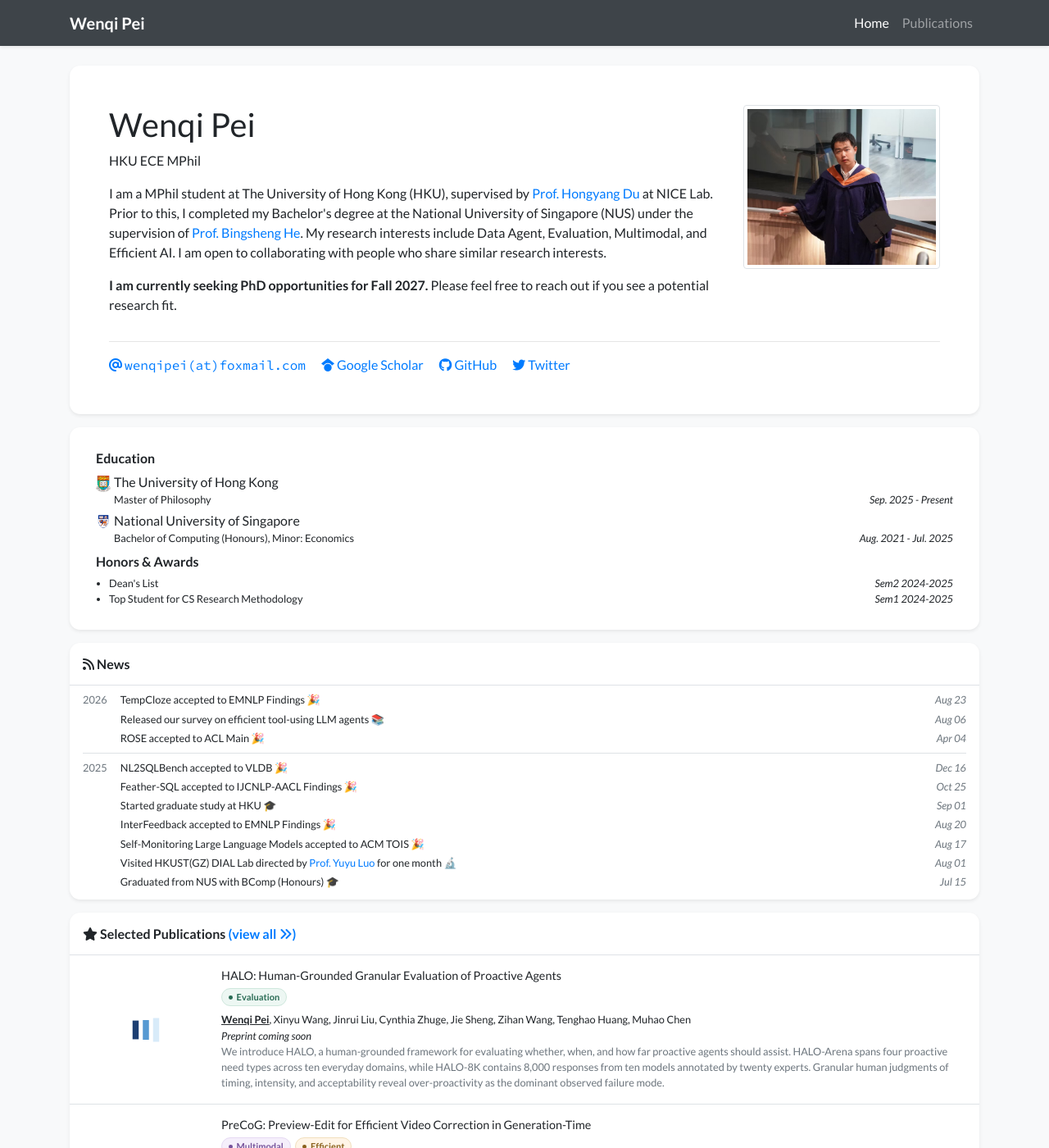
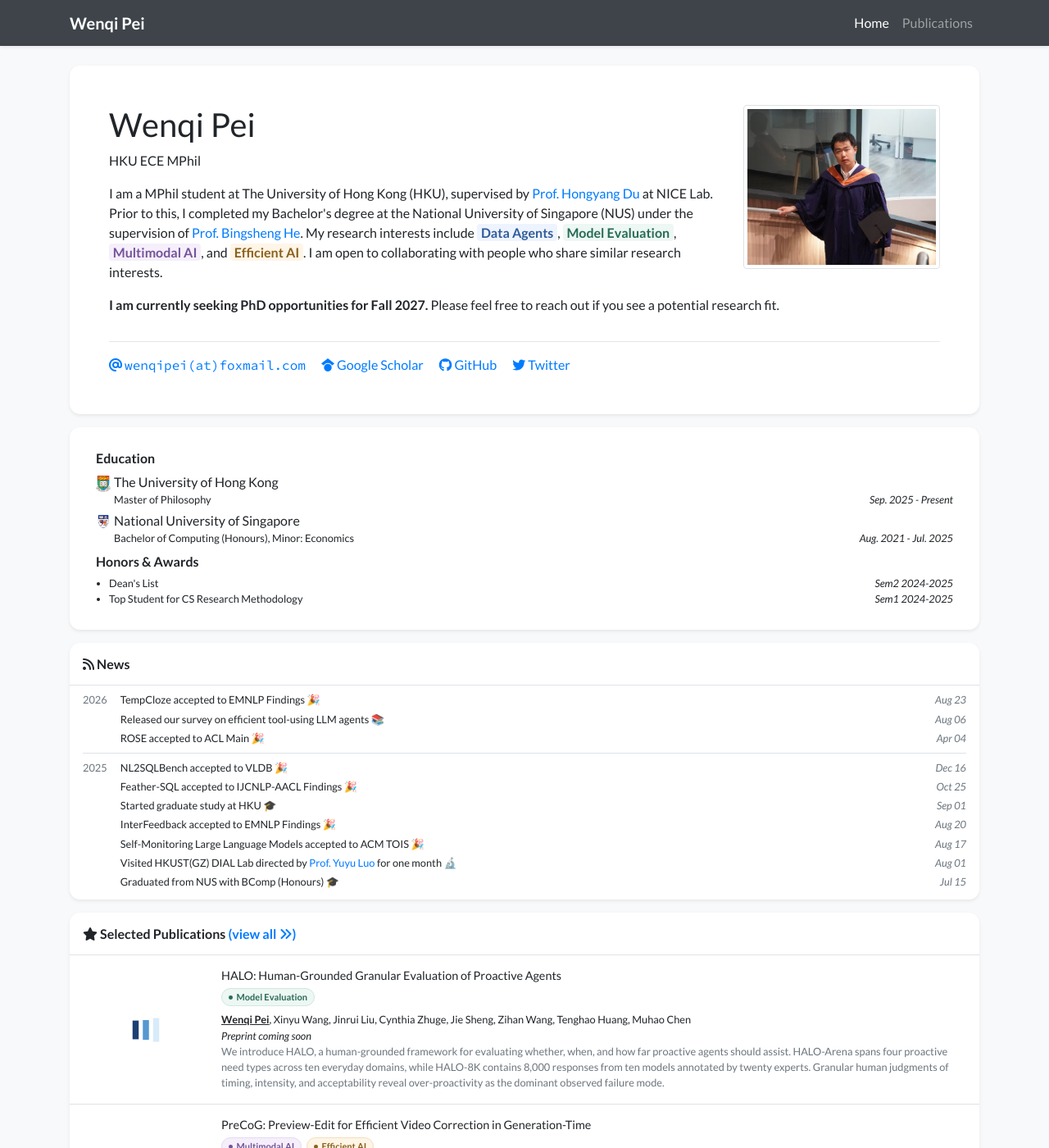
Before and after one commit to CedricPei/CedricPei.github.io, a Jekyll site: the page built from index.html, in a window 1280 px wide and 1400 px high. Shown: the whole window at 82% size. Built offline with Jekyll 4.4.1, drawn with Linux system fonts in a browser that asks for light colours; nearby versions of some CDN libraries; a style sheet for code colours, icons or effects is not loaded; some of the changed text lies outside the part shown.

Commit message:
Unify research topic names and highlight matching interests

```diff
--- a/_data/profile.yml
+++ b/_data/profile.yml
@@ -19,7 +19,7 @@ twitter: WenqiPei
 short_bio_text_justify: false
 short_bio: >-
   <p>
-    I am a MPhil student at The University of Hong Kong (HKU), supervised by <a href="https://hongyangdu.github.io/" target="_blank">Prof. Hongyang Du</a> at NICE Lab. Prior to this, I completed my Bachelor's degree at the National University of Singapore (NUS) under the supervision of <a href="https://www.comp.nus.edu.sg/~hebs/" target="_blank">Prof. Bingsheng He</a>. My research interests include Data Agent, Evaluation, Multimodal, and Efficient AI. I am open to collaborating with people who share similar research interests.
+    I am a MPhil student at The University of Hong Kong (HKU), supervised by <a href="https://hongyangdu.github.io/" target="_blank">Prof. Hongyang Du</a> at NICE Lab. Prior to this, I completed my Bachelor's degree at the National University of Singapore (NUS) under the supervision of <a href="https://www.comp.nus.edu.sg/~hebs/" target="_blank">Prof. Bingsheng He</a>. My research interests include <span class="research-interest publication-tag--data-agent">Data Agents</span>, <span class="research-interest publication-tag--evaluation">Model Evaluation</span>, <span class="research-interest publication-tag--multimodal">Multimodal AI</span>, and <span class="research-interest publication-tag--efficient">Efficient AI</span>. I am open to collaborating with people who share similar research interests.
   </p>
   <p>
     <strong>I am currently seeking PhD opportunities for Fall 2027.</strong> Please feel free to reach out if you see a potential research fit.
--- a/_data/publication_tags.yml
+++ b/_data/publication_tags.yml
@@ -1,8 +1,8 @@
 data-agent:
-  label: Data Agent
+  label: Data Agents
 multimodal:
-  label: Multimodal
+  label: Multimodal AI
 evaluation:
-  label: Evaluation
+  label: Model Evaluation
 efficient:
-  label: Efficient
+  label: Efficient AI
--- a/assets/css/global.css
+++ b/assets/css/global.css
@@ -150,6 +150,15 @@ div.lazy {
     --tag-color: #8a601c;
 }
 
+.research-interest {
+    padding: 0.08em 0.3em;
+    border-radius: 0.25em;
+    background-color: var(--tag-background);
+    color: var(--tag-color);
+    font-weight: 700;
+    white-space: nowrap;
+}
+
 .email-text {
     font-family: Source Code Pro, monospace;
 }
```
